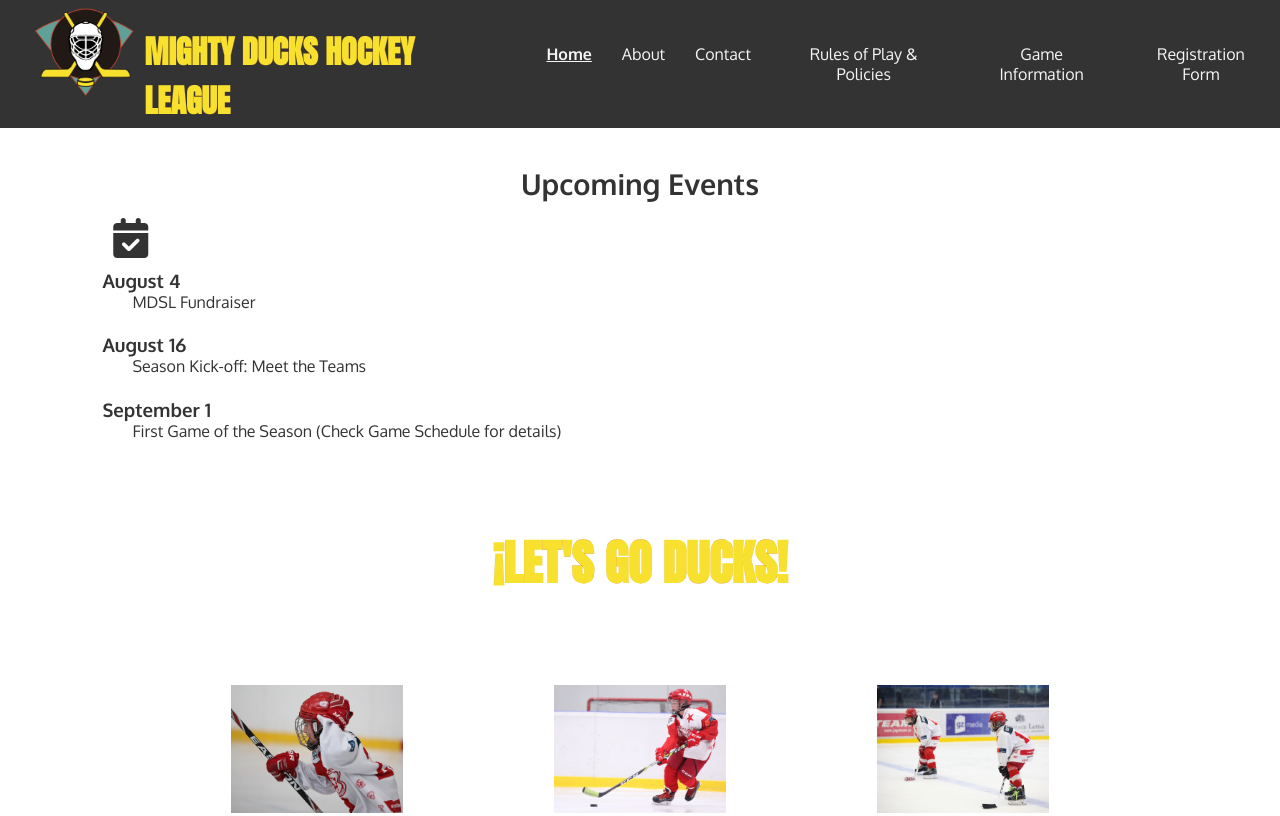
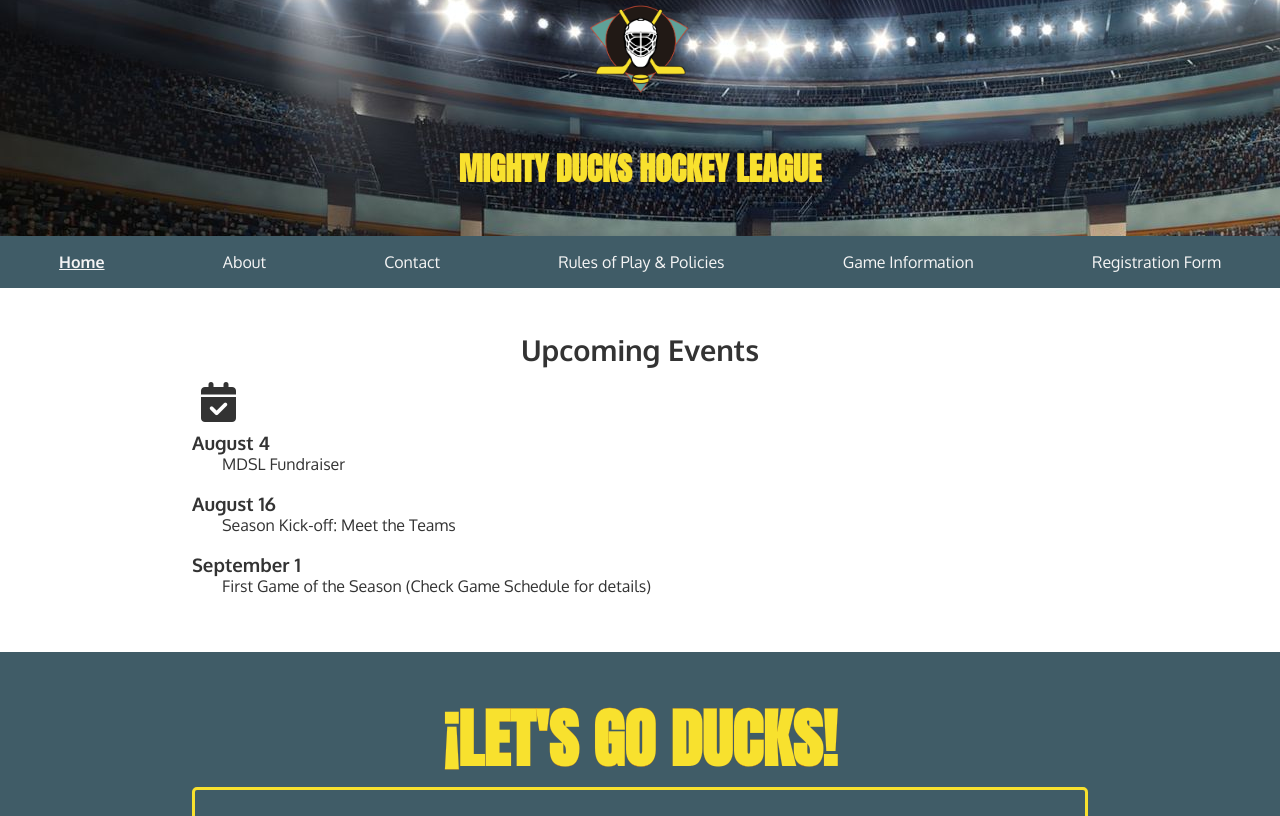
Before and after one commit to guisalinas/MDHL-Salinas, a plain HTML site: page Index.html in a window 1280 px wide. Shown: the top 816 px of the page. Drawn offline with Linux system fonts and the light colour scheme.

Commit message:
header styles

```diff
--- a/Index.html
+++ b/Index.html
@@ -23,8 +23,9 @@
     <header>
         <div class="logo-container">
             <img src="./assets/logo_Mighty_ducks-02.png" alt="MDHL Logo">
+        </div>
             <h1 class="MDHL-font">Mighty Ducks Hockey League</h1>
-        </div>
+
         <nav>
             <a href="#" id="btn-active">Home</a>
             <a href="./about.html">About</a>
@@ -60,7 +61,7 @@
             </article>
 
         </section>
-        <section class="section-base">
+        <section class="section-base section-gallery">
             <h2 class="MDHL-font letsgo">¡Let's Go Ducks!</h2>
             <div class="container-gallery">
                 <div class="image-container">
--- a/styles/style.css
+++ b/styles/style.css
@@ -9,9 +9,8 @@
 
 /*---Tools---*/
 .section-base{
-    padding-top: 3%;
-    padding-bottom: 3%;
     text-align: justify;
+    padding: 3% 15% 3% 15%;
 }
 
 .titles{
@@ -35,7 +34,6 @@ body {
 }
 
 main{
-    padding: 0% 8% 0% 8%;
     min-height: 100%;
 }
 
@@ -45,24 +43,28 @@ p{
 
 header{
     width: 100%;
-    height: 8rem;
-    background-color: #333;
+    height: 30%;
+    background-image: url(/MDHL-Salinas/assets/hockey-rink.jpg);
+    background-position-y: -211px;
     display: flex;
+    flex-direction: column;
     justify-content: space-between;
     align-items: center;
 }
 
 nav{
-    padding: 2% 0% 2% 0%;
     display: flex;
-    justify-content: stretch;
+    background-color: rgb(64 92 103);
+    width: 100%;
+    justify-content: space-around;
+    align-items: center;
 }
 
 nav>a{
     color: whitesmoke;
-    padding: 5px 15px 5px 15px;
     text-decoration: none;
     text-align: center;
+    padding: 1rem;
 }
 
 .logo-container>img{
@@ -128,15 +130,23 @@ i{
 }
 
 .letsgo{
-    font-size: 3em;
+    font-size: 4em;
     text-align: center;
 }
 
 /*----Image-cards----*/
+.section-gallery{
+    background-color: rgb(64 92 103);
+
+}
+
 .container-gallery{
     display: flex;
     height: 300px;
     align-items: center;
+    border: 3px solid #f8e12e;
+    border-radius: 5px;
+
 }
 
 
```
Also changed, not shown: about.html (+1 -1 lines), contact.html (+1 -1 lines), game_info.html (+1 -1 lines), registration.html (+1 -1 lines), rules.html (+1 -1 lines), show_data.html (+1 -1 lines).
